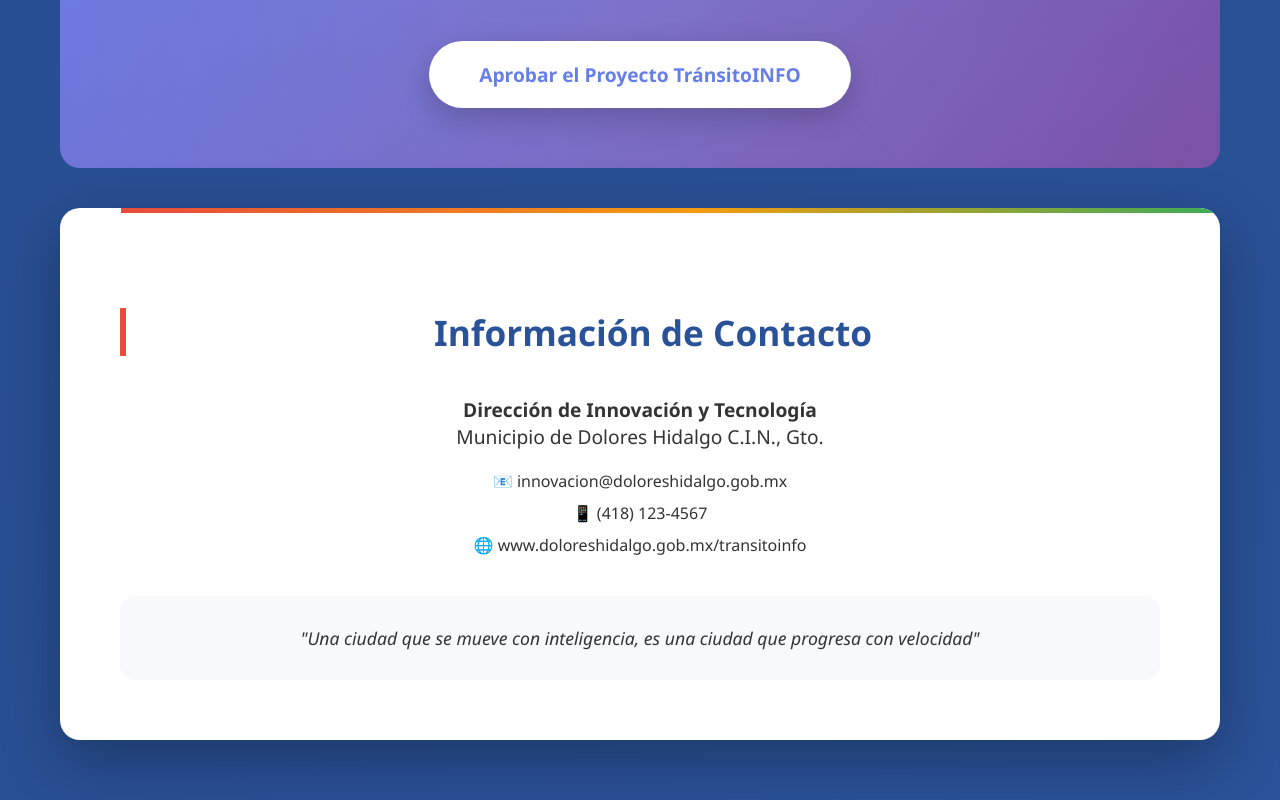
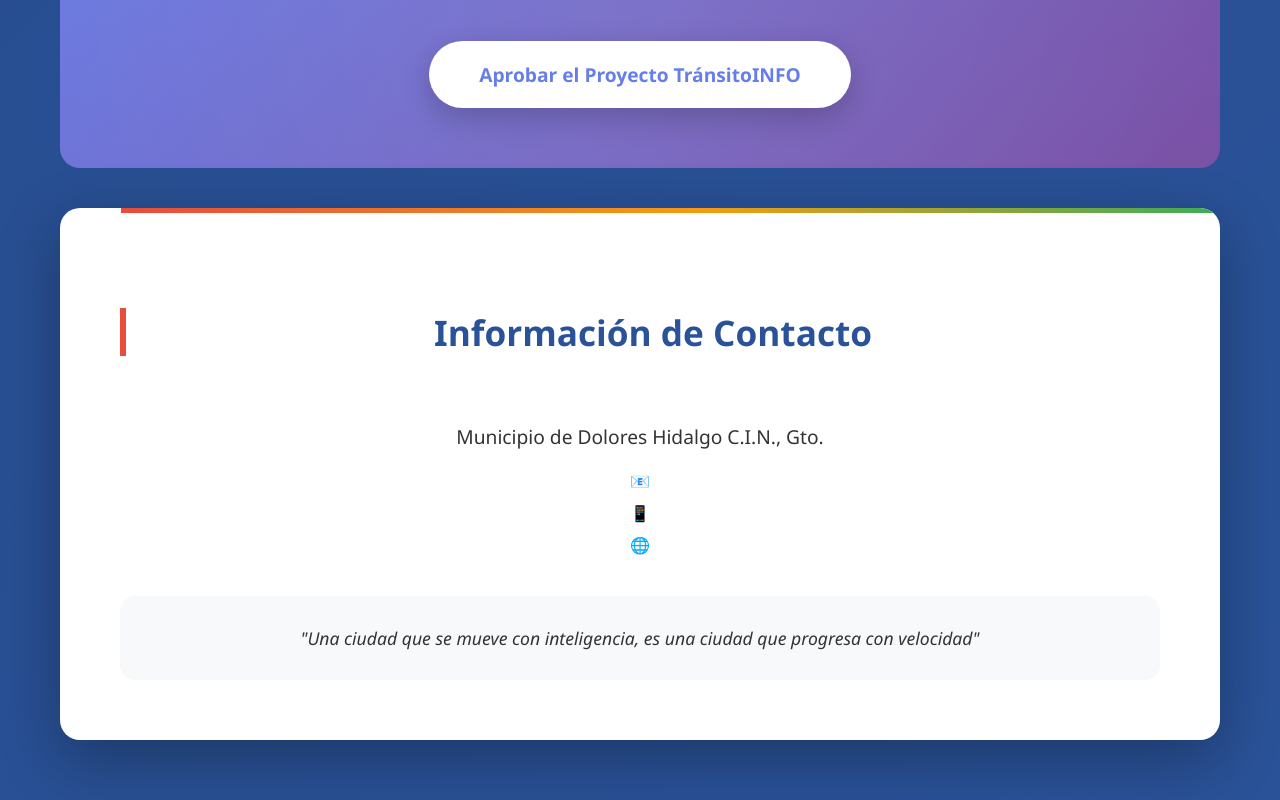
Before and after one commit to tuxmex/transito_info_dh, a plain HTML site: page index.html in a window 1280 px wide. Shown: the part 10688-11488 px from the top of the page. Drawn offline with Linux system fonts and the light colour scheme.

Commit message:
Remove contact information placeholders in the presentation section

```diff
--- a/index.html
+++ b/index.html
@@ -934,12 +934,12 @@
             <h2 style="text-align: center;">Información de Contacto</h2>
             <div style="text-align: center; margin-top: 40px;">
                 <p style="font-size: 1.2em; margin-bottom: 20px;">
-                    <strong>Dirección de Innovación y Tecnología</strong><br>
+                    <strong></strong><br>
                     Municipio de Dolores Hidalgo C.I.N., Gto.
                 </p>
-                <p style="margin-bottom: 10px;">📧 innovacion@doloreshidalgo.gob.mx</p>
-                <p style="margin-bottom: 10px;">📱 (418) 123-4567</p>
-                <p style="margin-bottom: 30px;">🌐 www.doloreshidalgo.gob.mx/transitoinfo</p>
+                <p style="margin-bottom: 10px;">📧 </p>
+                <p style="margin-bottom: 10px;">📱 </p>
+                <p style="margin-bottom: 30px;">🌐 </p>
 
                 <div style="background: #f8f9fa; padding: 30px; border-radius: 15px; margin-top: 40px;">
                     <p style="font-style: italic; font-size: 1.1em;">
```
